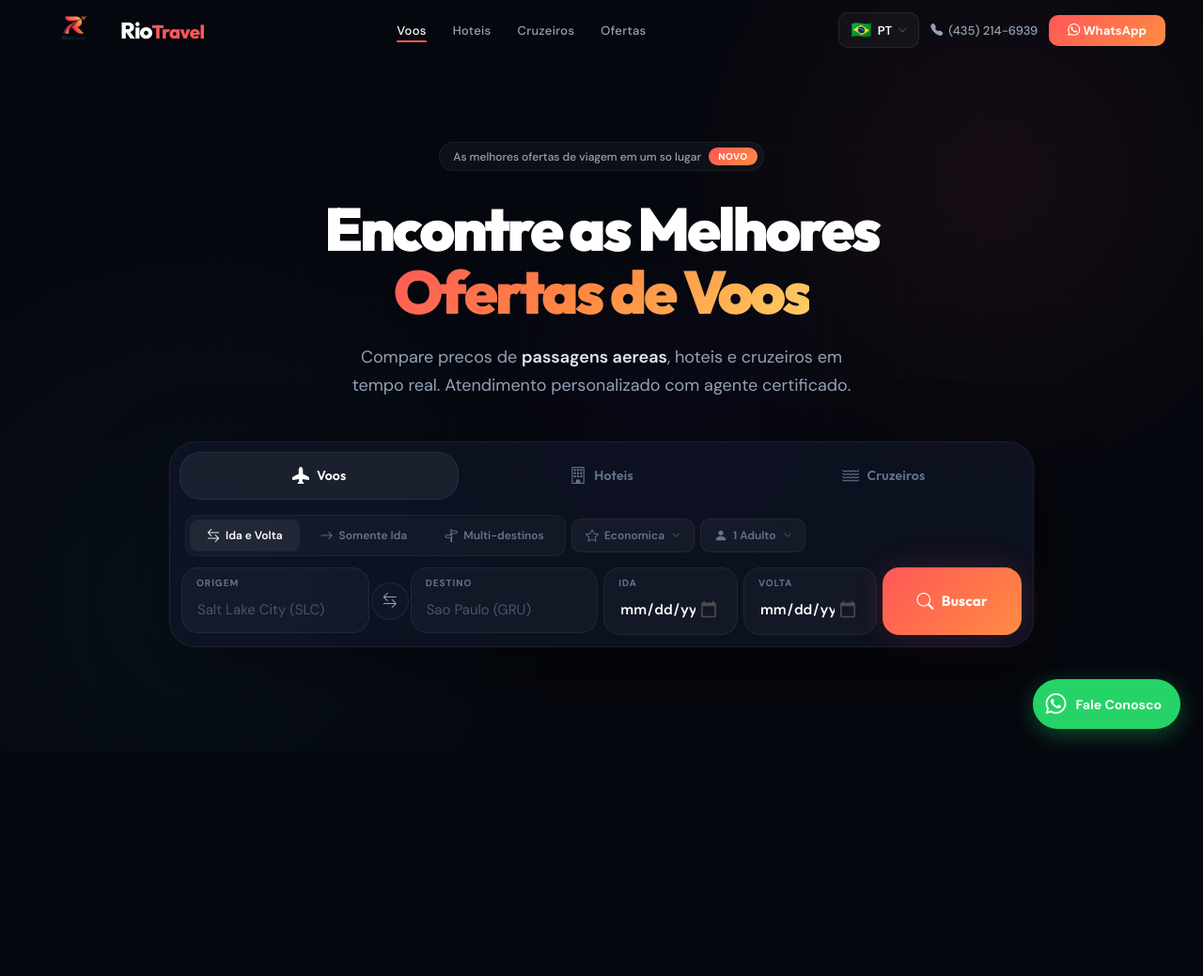
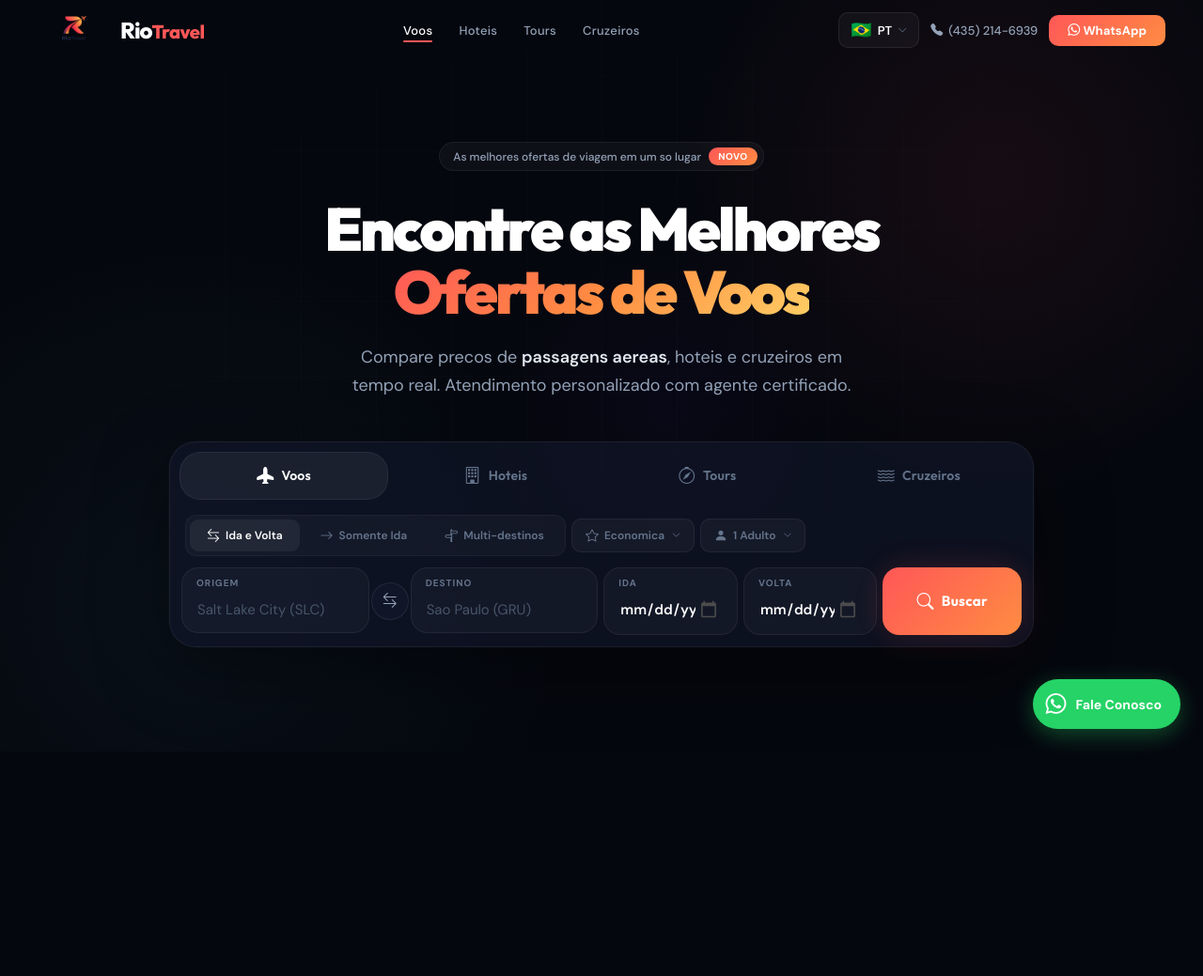
Before and after one commit to Hudson1910/rio-travel-search, a Flask app: page / in a window 1280 px wide. Shown: the top 1039 px of the page at 94% size. Run offline with Flask 3, Linux system fonts and the light colour scheme.

Commit message:
Tours tab with Civitatis/Viator, fix language switcher, cabin class
Tours/Activities:
- New Tours tab in search box
- Search destination → shows Civitatis + Viator cards
- Civitatis links use affiliate code ag_aid=64713
- Viator links use partner ID P00006875
- WhatsApp fallback for agent assistance
- Translated PT/EN/ES

Language fix:
- Changed onclick to onmousedown with stopPropagation
- Dropdown now works without being closed by outside click handler
- setLang updates cabin class and pax text on language change

Cabin class:
- Dropdown with Economy/Premium/Business/First
- Radio button style selection
- Translates with language change

Co-Authored-By: Claude Opus 4.6 (1M context) <noreply@anthropic.com>

```diff
--- a/templates/home.html
+++ b/templates/home.html
@@ -332,8 +332,8 @@
     <div class="nav-links">
         <a href="#" class="active" data-i18n="nav_flights">Voos</a>
         <a href="#" data-i18n="nav_hotels">Hoteis</a>
+        <a href="#" data-i18n="nav_tours">Tours</a>
         <a href="#" data-i18n="nav_cruises">Cruzeiros</a>
-        <a href="#" data-i18n="nav_deals">Ofertas</a>
     </div>
     <div class="nav-right">
         <div class="lang-switch" id="langSwitch">
@@ -343,13 +343,13 @@
                 <i class="bi bi-chevron-down arrow"></i>
             </div>
             <div class="lang-dropdown" id="langDropdown">
-                <div class="lang-option active" data-lang="pt" onclick="setLang('pt')">
+                <div class="lang-option active" data-lang="pt" onmousedown="event.stopPropagation();setLang('pt')">
                     <span class="flag">&#127463;&#127479;</span> Portugues
                 </div>
-                <div class="lang-option" data-lang="en" onclick="setLang('en')">
+                <div class="lang-option" data-lang="en" onmousedown="event.stopPropagation();setLang('en')">
                     <span class="flag">&#127482;&#127480;</span> English
                 </div>
-                <div class="lang-option" data-lang="es" onclick="setLang('es')">
+                <div class="lang-option" data-lang="es" onmousedown="event.stopPropagation();setLang('es')">
                     <span class="flag">&#127474;&#127485;</span> Espanol
                 </div>
             </div>
@@ -381,6 +381,7 @@
             <div class="search-tabs">
                 <button class="search-tab active" onclick="switchTab('flights')"><i class="bi bi-airplane-fill"></i> <span data-i18n="nav_flights">Voos</span></button>
                 <button class="search-tab" onclick="switchTab('hotels')"><i class="bi bi-building"></i> <span data-i18n="nav_hotels">Hoteis</span></button>
+                <button class="search-tab" onclick="switchTab('tours')"><i class="bi bi-compass"></i> <span data-i18n="nav_tours">Tours</span></button>
                 <button class="search-tab" onclick="switchTab('cruises')"><i class="bi bi-water"></i> <span data-i18n="nav_cruises">Cruzeiros</span></button>
             </div>
 
@@ -560,6 +561,15 @@
                 <button class="search-btn" onclick="searchHotels()"><i class="bi bi-search"></i> <span data-i18n="btn_search">Buscar</span></button>
             </div>
 
+            <!-- Tours form -->
+            <div id="toursForm" class="search-form" style="display:none;">
+                <div class="search-field" style="flex:2;position:relative;">
+                    <label data-i18n="lbl_tour_dest">Destino ou Atividade</label>
+                    <input type="text" id="tourDest" placeholder="Cancun, Rio de Janeiro, New York...">
+                </div>
+                <button class="search-btn" onclick="searchTours()"><i class="bi bi-search"></i> <span data-i18n="btn_search">Buscar</span></button>
+            </div>
+
             <div id="cruiseForm" class="search-form" style="display:none;">
                 <div style="padding:32px;text-align:center;width:100%;">
                     <i class="bi bi-water" style="font-size:36px;color:var(--sky);margin-bottom:12px;display:block;"></i>
@@ -721,12 +731,52 @@ const obs=new IntersectionObserver(e=>e.forEach(el=>{if(el.isIntersecting)el.tar
 document.querySelectorAll('.fade-up').forEach(el=>obs.observe(el));
 
 // Tabs
-function switchTab(t){
-    document.querySelectorAll('.search-tab').forEach((b,i)=>b.classList.toggle('active',['flights','hotels','cruises'][i]===t));
-    document.getElementById('flightForm').style.display=t==='flights'?'flex':'none';
-    document.getElementById('hotelForm').style.display=t==='hotels'?'flex':'none';
-    document.getElementById('cruiseForm').style.display=t==='cruises'?'flex':'none';
+const tabNames=['flights','hotels','tours','cruises'];
+function switchTab(tab){
+    document.querySelectorAll('.search-tab').forEach((b,i)=>b.classList.toggle('active',tabNames[i]===tab));
+    document.getElementById('flightForm').style.display=tab==='flights'?'flex':'none';
+    document.getElementById('hotelForm').style.display=tab==='hotels'?'flex':'none';
+    document.getElementById('toursForm').style.display=tab==='tours'?'flex':'none';
+    document.getElementById('cruiseForm').style.display=tab==='cruises'?'flex':'none';
+    // Show/hide options bar (only for flights)
+    const optBar = document.querySelector('[id="tripTypeBar"]').parentElement;
+    if(optBar) optBar.style.display = tab==='flights'?'flex':'none';
     document.getElementById('results').style.display='none';
+}
+
+// Tours search → Civitatis + Viator
+function searchTours(){
+    const dest=document.getElementById('tourDest').value.trim();
+    if(!dest){alert(t('error_fields'));return;}
+    const results=document.getElementById('results');
+    const list=document.getElementById('resultsList');
+    results.style.display='block';
+    document.getElementById('resultsTitle').innerHTML=`<span class="route-badge">${dest}</span> Tours & Activities`;
+    const civUrl=`https://www.civitatis.com/en/?query=${encodeURIComponent(dest)}&ag_aid=64713`;
+    const viaUrl=`https://www.viator.com/searchResults/all?text=${encodeURIComponent(dest)}&pid=P00006875`;
+    list.innerHTML=`
+        <div style="display:grid;grid-template-columns:1fr 1fr;gap:12px;">
+            <a href="${civUrl}" target="_blank" class="result-card" style="text-decoration:none;display:block;">
+                <div class="result-inner" style="flex-direction:column;text-align:center;gap:16px;padding:32px;">
+                    <div style="font-size:48px;">&#127758;</div>
+                    <div><div style="font-size:20px;font-weight:800;color:#fff;font-family:Outfit;">Civitatis</div>
+                    <div style="font-size:13px;color:var(--gray-400);margin-top:6px;" data-i18n="tour_civitatis_desc">Tours, excursoes e atividades em ${dest}</div></div>
+                    <div style="padding:12px 24px;background:linear-gradient(135deg,var(--coral),var(--orange));border-radius:12px;color:#fff;font-weight:700;font-family:Outfit;font-size:14px;" data-i18n="tour_explore">Explorar Tours</div>
+                </div>
+            </a>
+            <a href="${viaUrl}" target="_blank" class="result-card" style="text-decoration:none;display:block;">
+                <div class="result-inner" style="flex-direction:column;text-align:center;gap:16px;padding:32px;">
+                    <div style="font-size:48px;">&#127961;</div>
+                    <div><div style="font-size:20px;font-weight:800;color:#fff;font-family:Outfit;">Viator</div>
+                    <div style="font-size:13px;color:var(--gray-400);margin-top:6px;" data-i18n="tour_viator_desc">Passeios, ingressos e experiencias em ${dest}</div></div>
+                    <div style="padding:12px 24px;background:linear-gradient(135deg,#06d6a0,#0ead8c);border-radius:12px;color:#fff;font-weight:700;font-family:Outfit;font-size:14px;" data-i18n="tour_explore">Explorar Tours</div>
+                </div>
+            </a>
+        </div>
+        <div style="text-align:center;margin-top:20px;padding:16px;">
+            <a href="https://wa.me/14352146939?text=${encodeURIComponent('Oi! Quero ajuda para encontrar tours e atividades em '+dest)}" target="_blank" style="display:inline-flex;align-items:center;gap:8px;padding:14px 28px;background:#25d366;color:#fff;border-radius:14px;text-decoration:none;font-weight:700;font-size:14px;font-family:Outfit;"><i class="bi bi-whatsapp"></i> <span data-i18n="tour_agent_help">Ou fale com nosso agente</span></a>
+        </div>`;
+    document.getElementById('resultsCount').textContent='';
 }
 
 // Min dates
@@ -1083,6 +1133,8 @@ const LANG = {
         pax_adults:'Adultos', pax_adults_age:'12+ anos', pax_children:'Criancas', pax_children_age:'2-11 anos', pax_infants:'Bebes', pax_infants_age:'0-23 meses', pax_done:'Pronto',
         pax_bags:'Bagagem', pax_cabin_bag:'Mao', pax_checked_bag:'Despachada',
         class_economy:'Economica', class_premium:'Premium Economy', class_business:'Executiva', class_first:'Primeira Classe',
+        nav_tours:'Tours', lbl_tour_dest:'Destino ou Atividade', tour_explore:'Explorar Tours', tour_agent_help:'Ou fale com nosso agente',
+        tour_civitatis_desc:'Tours, excursoes e atividades', tour_viator_desc:'Passeios, ingressos e experiencias',
         hero_pill:'As melhores ofertas de viagem em um so lugar', hero_new:'NOVO',
         hero_title:'Encontre as Melhores<br><span class="gradient">Ofertas de Voos</span>',
         hero_sub:'Compare precos de <strong>passagens aereas</strong>, hoteis e cruzeiros em tempo real. Atendimento personalizado com agente certificado.',
@@ -1113,6 +1165,8 @@ const LANG = {
         pax_adults:'Adults', pax_adults_age:'12+ years', pax_children:'Children', pax_children_age:'2-11 years', pax_infants:'Infants', pax_infants_age:'0-23 months', pax_done:'Done',
         pax_bags:'Bags', pax_cabin_bag:'Cabin', pax_checked_bag:'Checked',
         class_economy:'Economy', class_premium:'Premium Economy', class_business:'Business', class_first:'First Class',
+        nav_tours:'Tours', lbl_tour_dest:'Destination or Activity', tour_explore:'Explore Tours', tour_agent_help:'Or speak with our agent',
+        tour_civitatis_desc:'Tours, excursions and activities', tour_viator_desc:'Tours, tickets and experiences',
         hero_pill:'The best travel deals in one place', hero_new:'NEW',
         hero_title:'Find the Best<br><span class="gradient">Flight Deals</span>',
         hero_sub:'Compare prices on <strong>flights</strong>, hotels and cruises in real time. Personalized service with a certified travel agent.',
@@ -1143,6 +1197,8 @@ const LANG = {
         pax_adults:'Adultos', pax_adults_age:'12+ anos', pax_children:'Ninos', pax_children_age:'2-11 anos', pax_infants:'Bebes', pax_infants_age:'0-23 meses', pax_done:'Listo',
         pax_bags:'Equipaje', pax_cabin_bag:'Mano', pax_checked_bag:'Facturado',
         class_economy:'Economica', class_premium:'Premium Economy', class_business:'Ejecutiva', class_first:'Primera Clase',
+        nav_tours:'Tours', lbl_tour_dest:'Destino o Actividad', tour_explore:'Explorar Tours', tour_agent_help:'O habla con nuestro agente',
+        tour_civitatis_desc:'Tours, excursiones y actividades', tour_viator_desc:'Paseos, entradas y experiencias',
         hero_pill:'Las mejores ofertas de viaje en un solo lugar', hero_new:'NUEVO',
         hero_title:'Encuentra las Mejores<br><span class="gradient">Ofertas de Vuelos</span>',
         hero_sub:'Compara precios de <strong>vuelos</strong>, hoteles y cruceros en tiempo real. Atencion personalizada con agente certificado.',
@@ -1205,6 +1261,11 @@ function setLang(lang) {
             if (label && tr[key]) label.textContent = tr[key];
         }
     });
+    // Update cabin class text
+    const cls = document.getElementById('cabinClass');
+    if (cls) setCabinClass(cls.value);
+    // Update pax text
+    updatePaxText();
 }
 
 // Helper for JS-generated content
```
